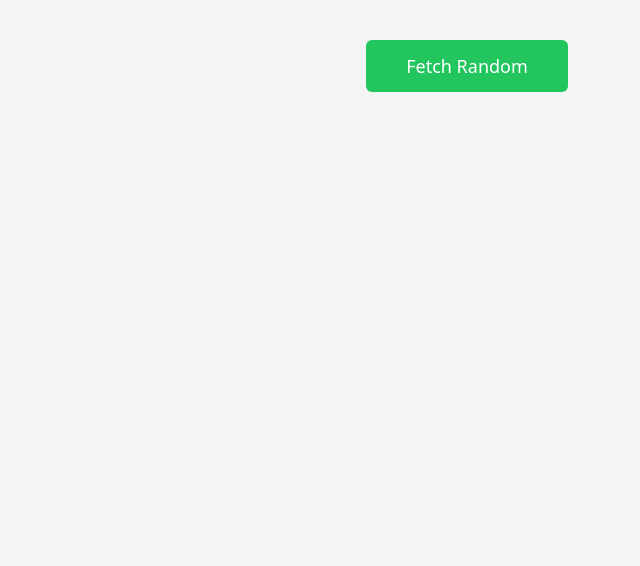
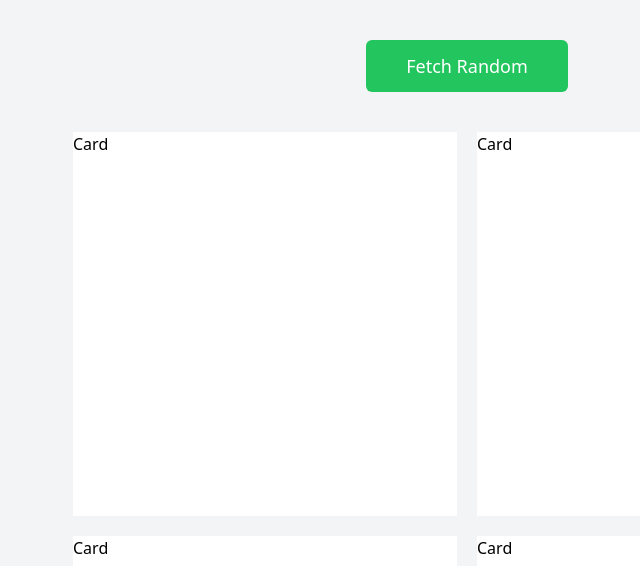
Before and after one commit to arjorb/react-introductory-exercises, a React (Create React App) app: page / in a window 1280 px wide. Shown: the top 566 px of the page, without its empty margins (173-813 px from the left). Built offline with nearby package versions, Linux system fonts and the light colour scheme; no server answers; the HTML template or start-up script is replaced by a standard one.

Commit message:
done fetching the data

```diff
--- a/src/App.js
+++ b/src/App.js
@@ -1,9 +1,31 @@
+import { useEffect, useState } from 'react';
+import Card from './components/Card';
 const App = () => {
+  const [data, setData] = useState();
+
+  useEffect(() => {
+    const getData = async () => {
+      const res = await fetch('https://random-data-api.com/api/users/random_user?size=10');
+      const data = await res.json();
+      setData(data);
+    };
+    getData();
+  }, []);
+
+  console.log(data);
   return (
-    <h1 className='bg-gray-100 min-h-screen flex flex-col py-10'>
+    <h1 className='bg-gray-100 min-h-screen flex flex-col items-center py-10'>
       <button className='bg-green-500 text-white w-max mx-auto py-3 px-10 text-lg font-medium rounded-md hover:bg-green-600 duration-300'>
         Fetch Random
       </button>
+
+      <main className='flex flex-wrap justify-center w-10/12 gap-5 mt-10'>
+        <Card />
+        <Card />
+        <Card />
+        <Card />
+        <Card />
+      </main>
     </h1>
   );
 };
--- /dev/null
+++ b/src/components/Card.js
@@ -0,0 +1,5 @@
+const Card = () => {
+  return <div className='w-96 h-96 bg-white'>Card</div>;
+};
+
+export default Card;
```
